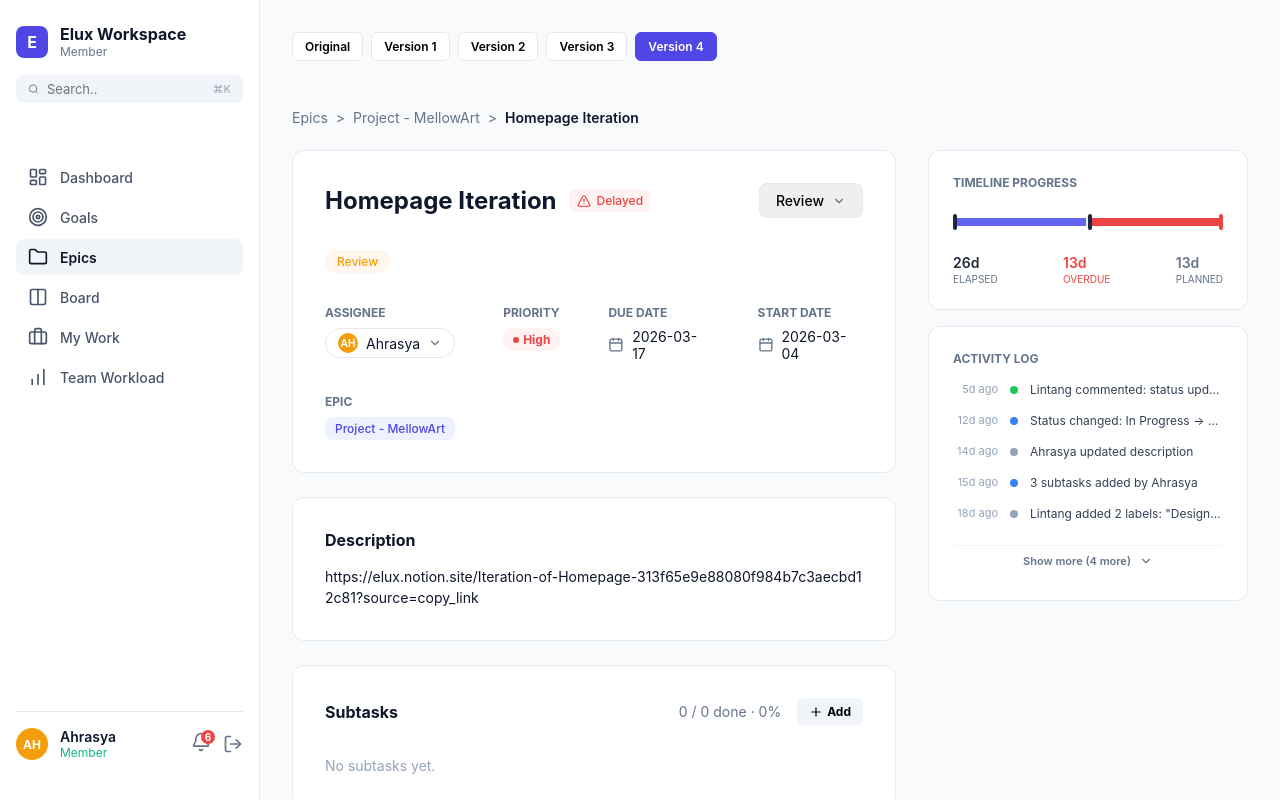
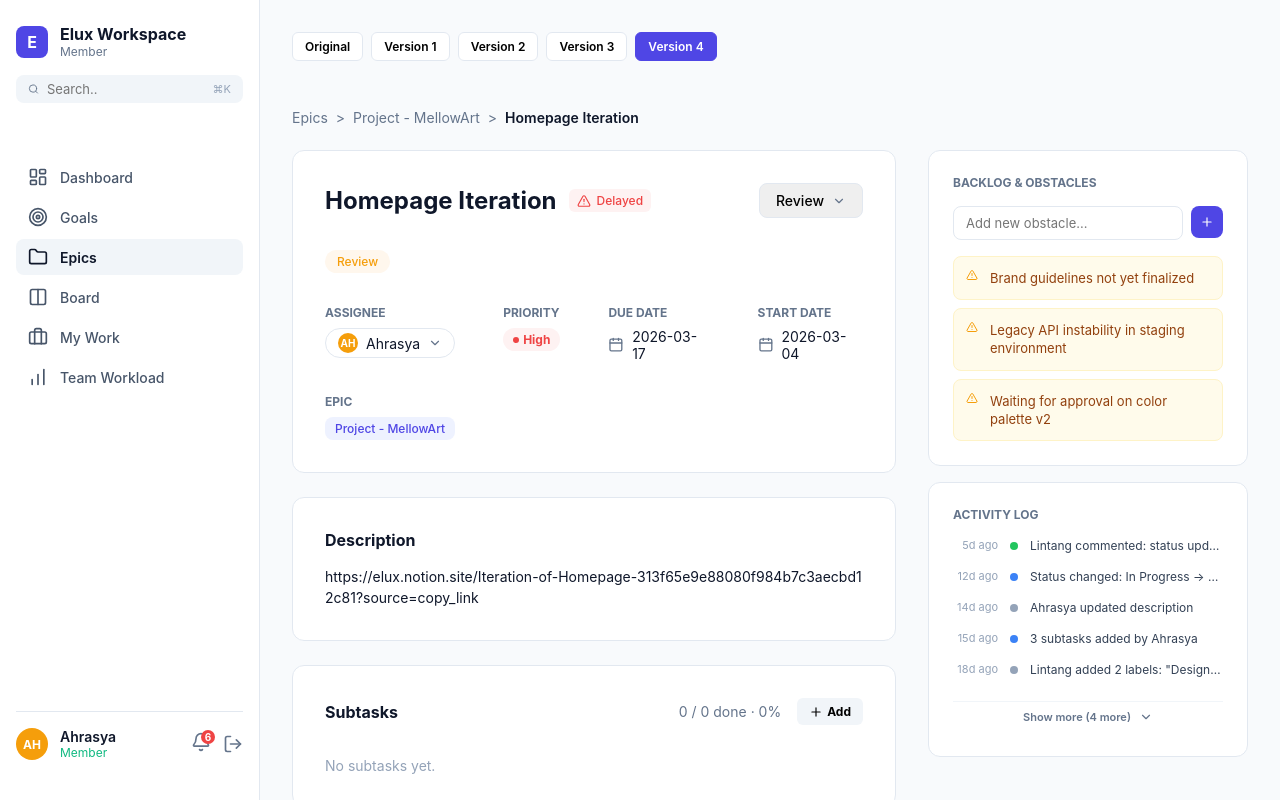
Before and after one commit to ahhrsya/eluxtop, a React (Vite) app: page / in a window 1280 px wide. Built offline with nearby package versions, Linux system fonts and the light colour scheme.

Commit message:
feat: replace Timeline with interactive Backlog & Obstacles card

```diff
--- a/src/App.tsx
+++ b/src/App.tsx
@@ -21,6 +21,19 @@ import './index.css';
 function App() {
   const [version, setVersion] = useState<'original' | 'v1' | 'v2' | 'v3' | 'v4'>('v4');
   const [isLogExpanded, setIsLogExpanded] = useState(false);
+  const [backlogs, setBacklogs] = useState([
+    'Brand guidelines not yet finalized',
+    'Legacy API instability in staging environment',
+    'Waiting for approval on color palette v2'
+  ]);
+  const [newBacklog, setNewBacklog] = useState('');
+
+  const addBacklog = () => {
+    if (newBacklog.trim()) {
+      setBacklogs([newBacklog, ...backlogs]);
+      setNewBacklog('');
+    }
+  };
 
   return (
     <div className="dashboard-layout">
@@ -235,30 +248,32 @@ function App() {
           {(version === 'v1' || version === 'v2' || version === 'v3' || version === 'v4') && (
             <div className="sidebar-container" style={{ display: 'flex', flexDirection: 'column', gap: '16px', width: (version === 'v2' || version === 'v4') ? 320 : 300 }}>
 
-              {/* V4 Timeline Progress Card */}
+              {/* V4 Backlog & Obstacles Card (Replacing Timeline) */}
               {version === 'v4' && (
                 <div className="sidebar-right" style={{ width: '100%', gap: '16px' }}>
-                  <span className="field-label">TIMELINE PROGRESS</span>
-                  <div className="timeline-bar-container">
-                    <div className="timeline-segment planned" style={{ width: '50%' }}></div>
-                    <div className="timeline-segment overdue" style={{ width: '50%' }}></div>
-                    <div className="timeline-marker start" title="Mar 4"></div>
-                    <div className="timeline-marker due" style={{ left: '50%' }} title="Mar 17"></div>
-                    <div className="timeline-marker today" style={{ left: '100%' }} title="Mar 30"></div>
+                  <span className="field-label">BACKLOG & OBSTACLES</span>
+
+                  <div className="backlog-input-group">
+                    <input
+                      type="text"
+                      placeholder="Add new obstacle..."
+                      className="backlog-input"
+                      value={newBacklog}
+                      onChange={(e) => setNewBacklog(e.target.value)}
+                      onKeyDown={(e) => e.key === 'Enter' && addBacklog()}
+                    />
+                    <button className="btn-add-backlog" onClick={addBacklog}>
+                      <Plus size={14} />
+                    </button>
                   </div>
-                  <div className="stats-row">
-                    <div className="stat-item">
-                      <span className="stat-val">26d</span>
-                      <span className="stat-lbl">elapsed</span>
-                    </div>
-                    <div className="stat-item">
-                      <span className="stat-val overdue-text">13d</span>
-                      <span className="stat-lbl overdue-text">overdue</span>
-                    </div>
-                    <div className="stat-item">
-                      <span className="stat-val planned-text">13d</span>
-                      <span className="stat-lbl planned-text">planned</span>
-                    </div>
+
+                  <div className="backlog-list">
+                    {backlogs.map((item, idx) => (
+                      <div key={idx} className="backlog-item">
+                        <AlertTriangle size={12} color="#F59E0B" style={{ flexShrink: 0 }} />
+                        <span>{item}</span>
+                      </div>
+                    ))}
                   </div>
                 </div>
               )}
--- a/src/index.css
+++ b/src/index.css
@@ -596,6 +596,63 @@ body {
 .overdue-text { color: #ef4444 !important; }
 .planned-text { color: #64748b !important; }
 
+/* Backlog & Obstacles V4 */
+.backlog-input-group {
+  display: flex;
+  gap: 8px;
+  width: 100%;
+}
+
+.backlog-input {
+  flex: 1;
+  padding: 8px 12px;
+  font-size: 13px;
+  border: 1px solid #e2e8f0;
+  border-radius: 8px;
+  outline: none;
+  transition: border-color 0.2s;
+}
+
+.backlog-input:focus {
+  border-color: var(--primary-color);
+}
+
+.btn-add-backlog {
+  display: flex;
+  align-items: center;
+  justify-content: center;
+  width: 32px;
+  height: 32px;
+  background-color: var(--primary-color);
+  color: white;
+  border: none;
+  border-radius: 8px;
+  cursor: pointer;
+  transition: opacity 0.2s;
+}
+
+.btn-add-backlog:hover {
+  opacity: 0.9;
+}
+
+.backlog-list {
+  display: flex;
+  flex-direction: column;
+  gap: 8px;
+}
+
+.backlog-item {
+  display: flex;
+  gap: 12px;
+  padding: 12px;
+  background-color: #fffbeb;
+  border: 1px solid #fef3c7;
+  border-radius: 8px;
+  font-size: 13px;
+  color: #92400e;
+  line-height: 1.4;
+}
+
 .status-duration-list {
   display: flex;
   flex-direction: column;
```
